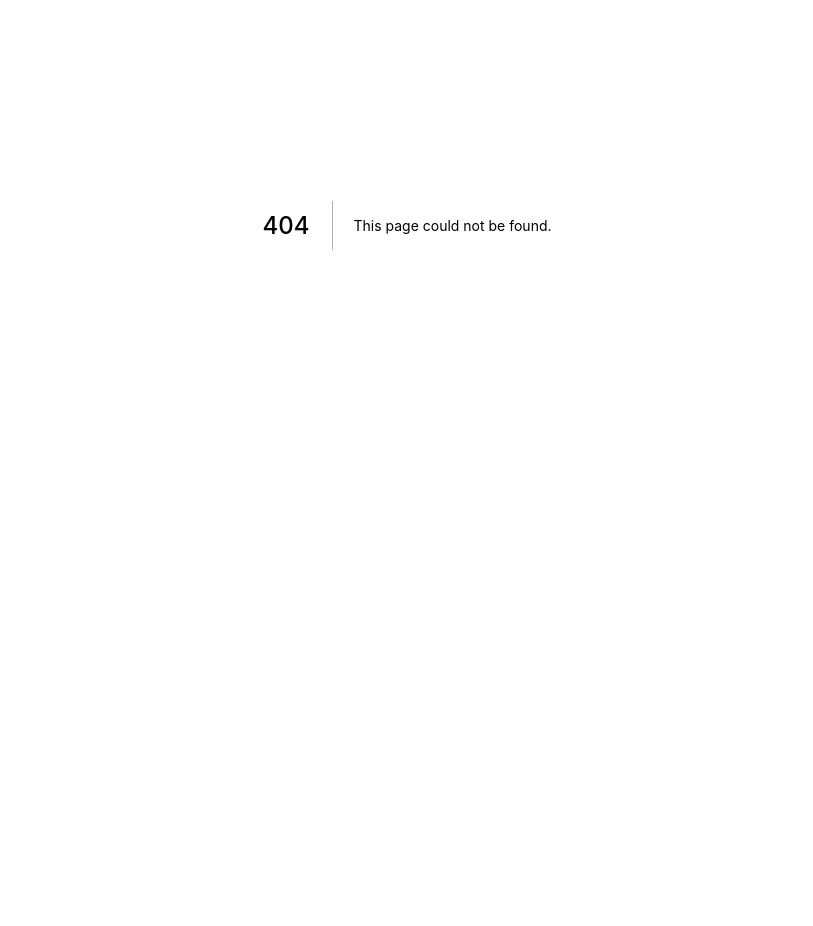
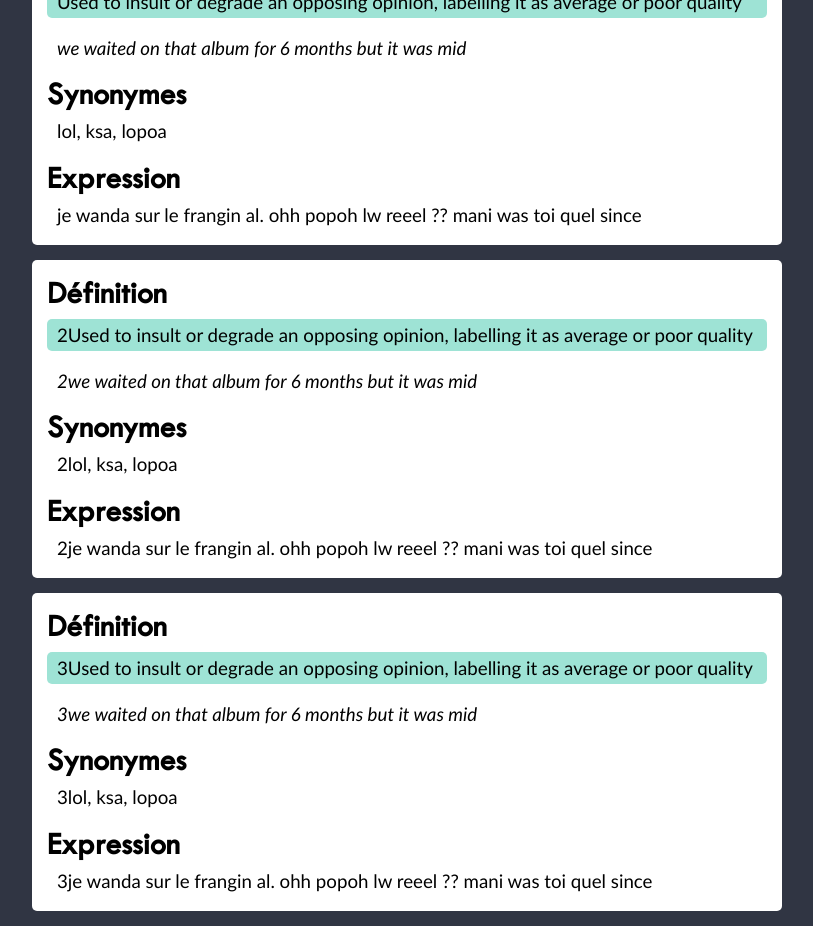
Before and after one commit to makak22/Letoli, a Next.js app: page /definition/1 in a window 1280 px wide. Before the commit this address had no page. Shown: the part 280-1206 px from the top of the page, without its empty margins (233-1046 px from the left). Before the commit the page ends 905 px from the top, so only its background shows below. Built offline with nearby package versions, Linux system fonts and the light colour scheme.

Commit message:
upudate 11

```diff
--- /dev/null
+++ b/pages/definition/[id].js
@@ -0,0 +1,76 @@
+import React from 'react'
+import { useRouter } from "next/router"
+import words from "../../public/data/database.json"
+//<div>The dynamic route is {id}</div>
+function Definitions() {
+    const router = useRouter()
+    const {query: { id },} = router
+    const idNum = parseInt(id) -1
+    const mots = words.data
+
+    return(
+
+        <div className="defContainer">
+
+            <div className="defHeader">
+              <h1 className="defDetails defDef ">{mots[idNum].attributes.mot}</h1>
+            </div>
+
+            <div className="defMot">
+                <div>
+                    <div>
+                        <h1 className="defTitle">Définition</h1>
+                        <h3 className="defDetails defMain">{mots[idNum].attributes.definition[1]}</h3>
+                        <h3 className="defDetails defEx">{mots[idNum].attributes.definitionEx[1]}</h3>
+                    </div>
+                    <div>
+                        <h1 className="defTitle">Synonymes</h1>
+                        <h3 className="defDetails">{mots[idNum].attributes.synonymes[1]}</h3>
+                    </div>
+                    <div>
+                        <h1 className="defTitle">Expression</h1>
+                        <h3 className="defDetails">{mots[idNum].attributes.expression[1]}</h3>
+                    </div>
+                </div>
+            </div>
+                {mots[idNum].attributes.definition[2] != null &&
+
+                <div className="defMot">
+                    <div>
+                        <h1 className="defTitle">Définition</h1>
+                        <h3 className="defDetails defMain">{mots[idNum].attributes.definition[2]}</h3>
+                        <h3 className="defDetails defEx">{mots[idNum].attributes.definitionEx[2]}</h3>
+                    </div>
+                    <div>
+                        <h1 className="defTitle">Synonymes</h1>
+                        <h3 className="defDetails">{mots[idNum].attributes.synonymes[2]}</h3>
+                    </div>
+                    <div>
+                        <h1 className="defTitle">Expression</h1>
+                        <h3 className="defDetails">{mots[idNum].attributes.expression[2]}</h3>
+                    </div>
+                </div>
+                }
+                {mots[idNum].attributes.definition[3] != null &&
+                <div className="defMot">
+                    <div>
+                        <h1 className="defTitle">Définition</h1>
+                        <h3 className="defDetails defMain">{mots[idNum].attributes.definition[3]}</h3>
+                        <h3 className="defDetails defEx">{mots[idNum].attributes.definitionEx[3]}</h3>
+                    </div>
+                    <div>
+                        <h1 className="defTitle">Synonymes</h1>
+                        <h3 className="defDetails">{mots[idNum].attributes.synonymes[3]}</h3>
+                    </div>
+                    <div>
+                        <h1 className="defTitle">Expression</h1>
+                        <h3 className="defDetails">{mots[idNum].attributes.expression[3]}</h3>
+                    </div>
+                </div>
+                }
+            </div>
+
+    )
+}
+
+export default Definitions;
--- a/pages/definition.js
+++ b/pages/definition/index.js
@@ -1,5 +1,5 @@
 import React from "react"
-import words from "../public/data/database.json"
+import words from "../../public/data/database.json"
 
 
 function Definition() {
--- a/pages/suggestions.js
+++ b/pages/suggestions.js
@@ -1,7 +1,7 @@
 import React from "react"
 import words from "../public/data/database.json"
 import Link from 'next/link'
-
+//<Link href="./definition">
 function Suggestions() {
 
     const mots = words.data
@@ -10,7 +10,7 @@ function Suggestions() {
         <div className="sugContainer">
             {mots.map((mot) => (
             <div key={mot.id}>
-              <Link href="./definition">
+              <Link href={`./definition/${mot.id}`}>
                   <div className="aSensContainer">
                     <h1 className="leMot">{mot.attributes.mot}</h1>
                     {mot.attributes.definition[2] != null && <h3 className="sens">Sens 1</h3>}
```
